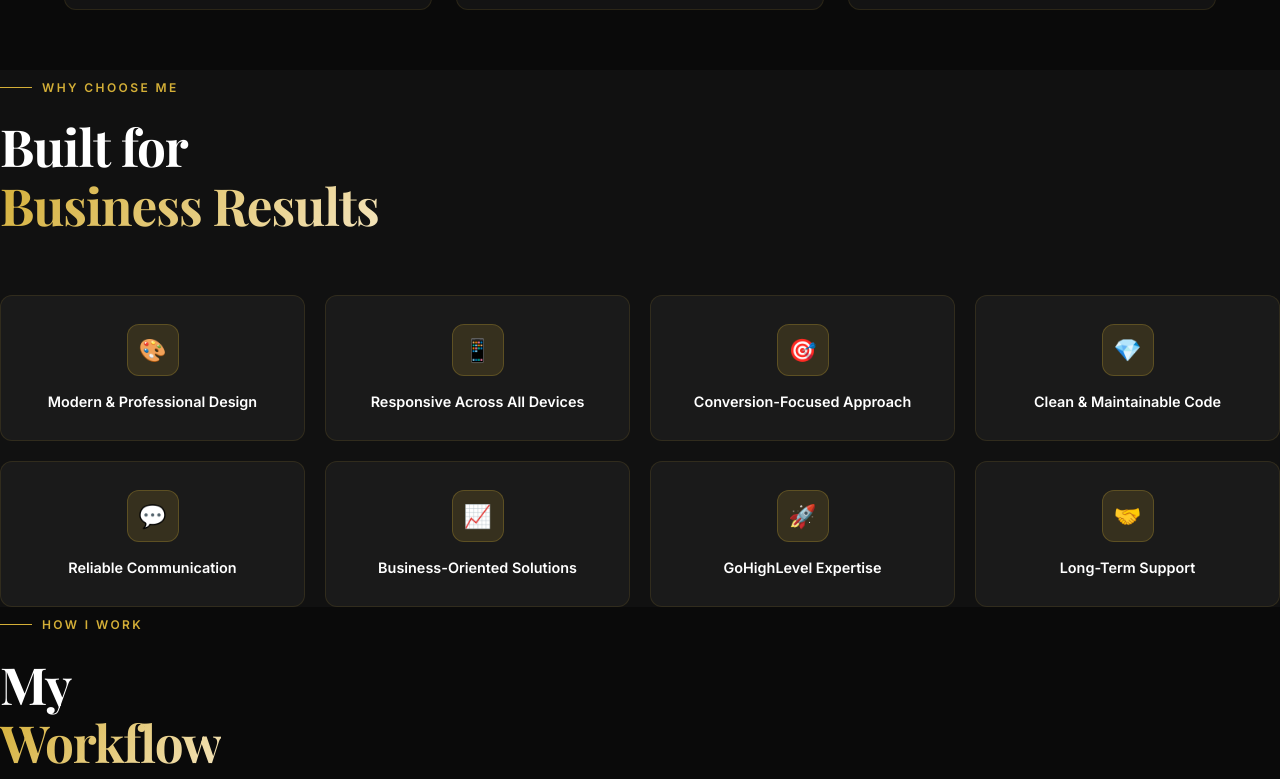
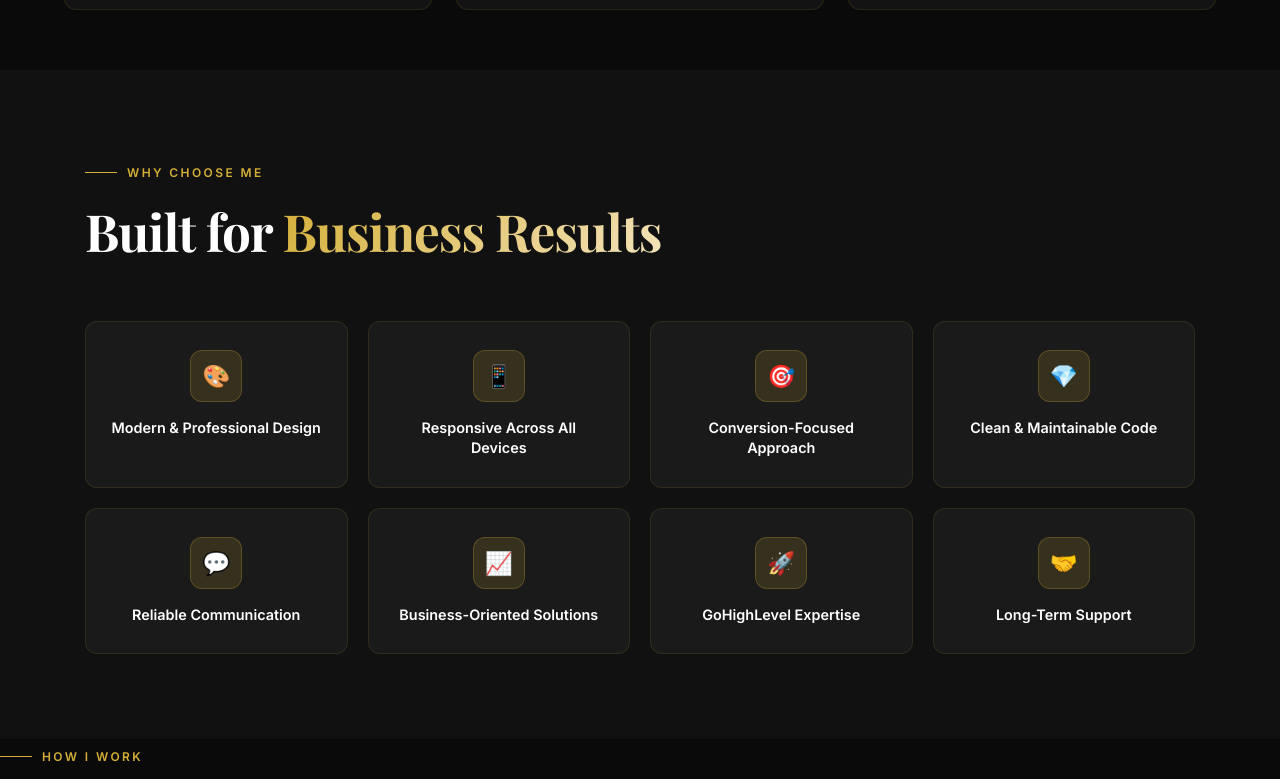
Before and after one commit to Abdulqadir75434/Abdulqadir-portfolio, a plain HTML site: page Index.html in a window 1280 px wide. Shown: the part 5589-6368 px from the top of the page. Drawn offline with nearby package versions, Linux system fonts and the light colour scheme; animation ran at ten frames a second.

Commit message:
commit11

```diff
--- a/Index.css
+++ b/Index.css
@@ -974,6 +974,11 @@ section { position: relative; }
   background: var(--gold-dim);
 }
 
+
+
+
+
+
 /* ===================== WHY ===================== */
 #why { background: var(--surface); }
 .why-grid {
@@ -981,6 +986,15 @@ section { position: relative; }
   grid-template-columns: repeat(4, 1fr);
   gap: 20px;
   margin-top: 60px;
+}
+
+
+
+#why {
+  width: 100%;
+  margin: auto;
+  padding: 85px;
+
 }
 .why-card {
   background: var(--glass);
@@ -1009,6 +1023,10 @@ section { position: relative; }
   color: var(--white);
   line-height: 1.4;
 }
+
+
+
+
 
 /* ===================== PROCESS ===================== */
 #process { background: var(--bg); }
--- a/Index.html
+++ b/Index.html
@@ -437,11 +437,15 @@
   </div>
 </section>
 
+
+
+
+
 <!-- WHY -->
 <section id="why">
   <div class="section-pad">
     <div class="section-eyebrow reveal">Why Choose Me</div>
-    <h2 class="section-title reveal reveal-delay-1">Built for<br><span>Business Results</span></h2>
+    <h2 class="section-title reveal reveal-delay-1">Built for <span>Business Results</span></h2>
     <div class="why-grid">
       <div class="why-card reveal reveal-delay-1">
         <div class="why-icon">🎨</div>
@@ -478,6 +482,10 @@
     </div>
   </div>
 </section>
+
+
+
+
 
 <!-- PROCESS -->
 <section id="process">
```
